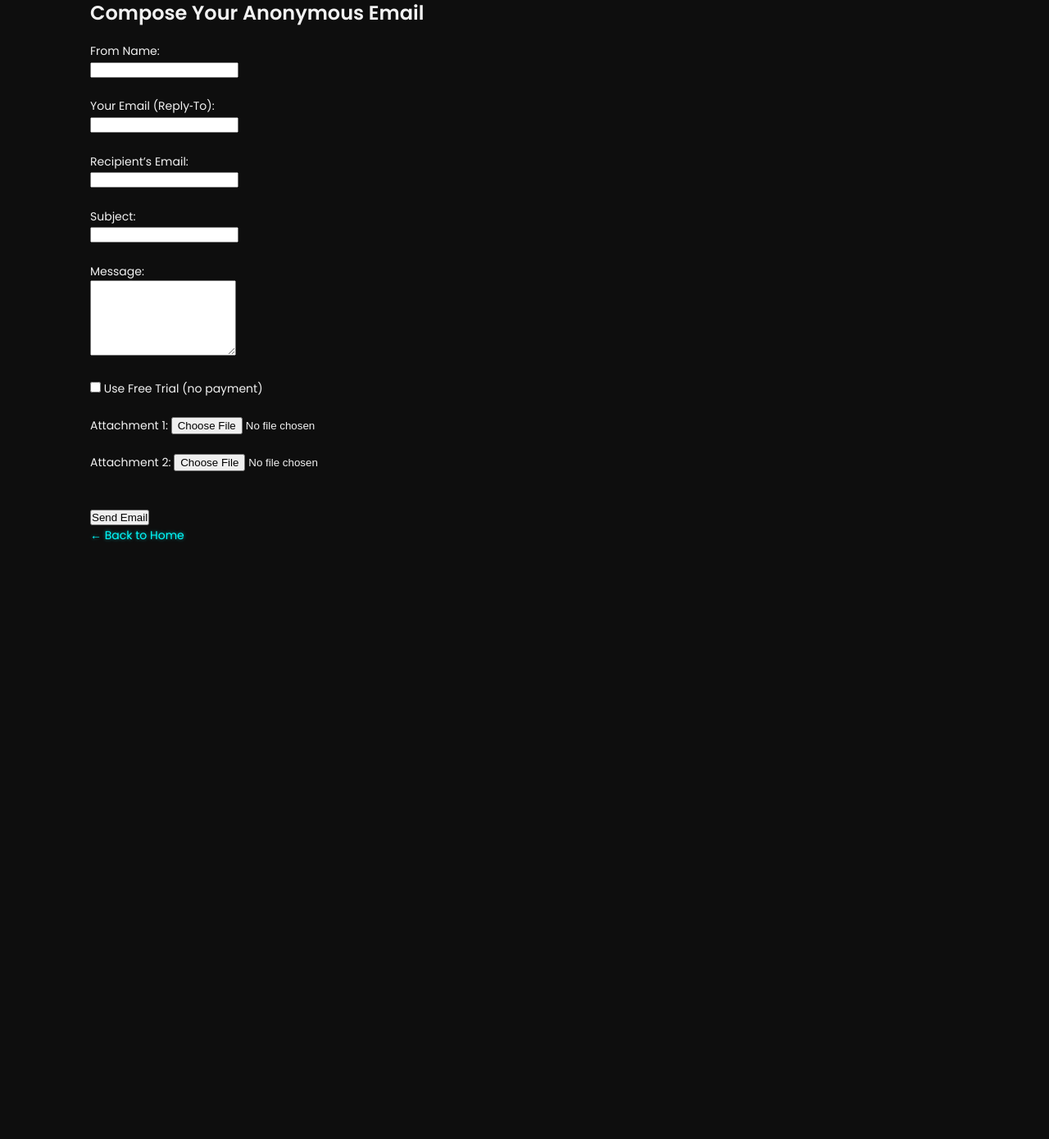
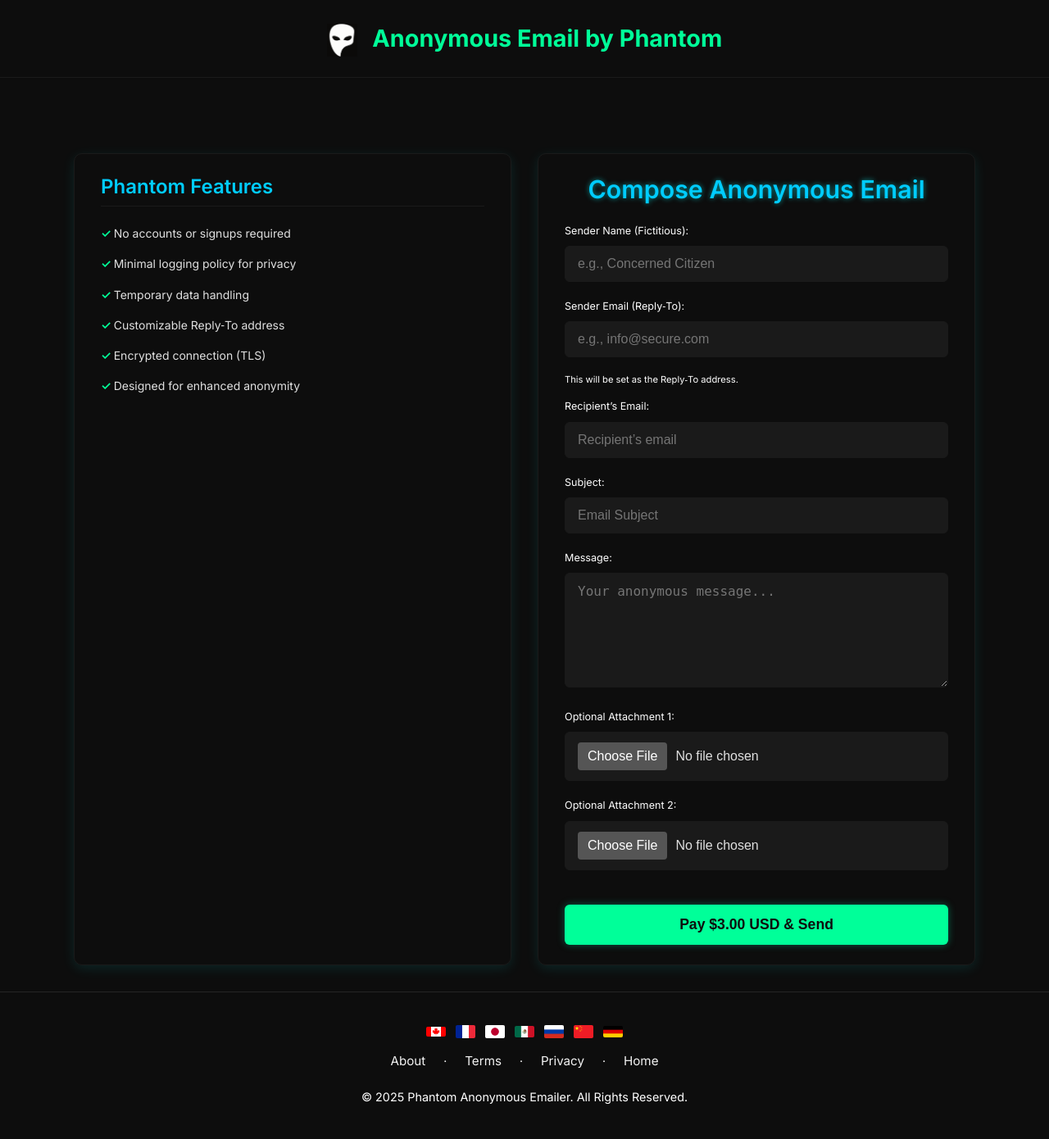
Before and after one commit to Nutsy7976/phantom-email, a Flask app: page /mailer in a window 1280 px wide. Shown: the whole page at 82% size. Before the commit the page ends 660 px from the top, so only its background shows below. Run offline with Flask 3, Linux system fonts and the light colour scheme; some libraries are stand-ins or nearby versions.

Commit message:
Revamp mailer.html to match design and palette

```diff
--- a/templates/mailer.html
+++ b/templates/mailer.html
@@ -1,22 +1,237 @@
 <!DOCTYPE html>
 <html lang="en">
 <head>
-  <meta charset="UTF-8">
-  <meta name="viewport" content="width=device-width, initial-scale=1">
-  <title>Send Anonymous Email</title>
-  <link rel="stylesheet" href="/static/css/style.css">
-  <script src="https://challenges.cloudflare.com/turnstile/v0/api.js" async defer></script>
+  <meta charset="UTF-8"/>
+  <meta name="viewport" content="width=device-width, initial-scale=1.0"/>
+  <title>Compose Anonymous Email - Phantom</title>
+
+  <!-- Your global stylesheet -->
+  <link rel="stylesheet" href="{{ url_for('static', filename='css/style.css') }}">
+  <link href="https://fonts.googleapis.com/css2?family=Inter:wght@400;600;700&display=swap" rel="stylesheet">
+
+  <style>
+    :root {
+      /* Color Palette */
+      --bg-main:        #0d0d0d; /* charcoal black */
+      --accent-green:   #00ff99; /* electric green */
+      --accent-blue:    #00ccff; /* muted neon blue */
+      --text-main:      #e0e0e0; /* light gray */
+      --border-gray:    #1a1a1a; /* dark gray subtle */
+
+      /* Derived */
+      --header-footer-bg: var(--bg-main);
+      --panel-bg:         var(--bg-main);
+      --field-bg:         #1a1a1a;
+      --field-border:     var(--border-gray);
+      --muted-text:       #ffffff;
+      --focus-ring-color: var(--accent-blue);
+      --hover-green:      #00cc88;
+    }
+
+    body {
+      margin: 0;
+      background-color: var(--bg-main);
+      color: var(--text-main);
+      font-family: 'Inter', system-ui, sans-serif;
+    }
+
+    header {
+      background-color: var(--header-footer-bg);
+      color: var(--accent-green);
+      text-align: center;
+      padding: 1.5rem 1rem;
+      font-size: 1.8rem;
+      font-weight: 700;
+      border-bottom: 1px solid var(--field-border);
+    }
+
+    header img {
+      height: 40px;
+      vertical-align: middle;
+      margin-right: 12px;
+    }
+
+    .container {
+      width: 90%;
+      max-width: 1100px;
+      margin: 2rem auto;
+    }
+
+    .main-section {
+      display: flex;
+      gap: 2rem;
+      flex-wrap: wrap;
+    }
+
+    .left-box, .form-box {
+      flex: 1;
+      min-width: 300px;
+      background-color: var(--panel-bg);
+      padding: 1.5rem 2rem;
+      border-radius: 10px;
+      border: 1px solid var(--field-border);
+      box-shadow: 0 4px 15px rgba(0, 255, 255, 0.1);
+    }
+
+    .left-box h2 {
+      margin-top: 0;
+      color: var(--accent-blue);
+      font-size: 1.5rem;
+      border-bottom: 1px solid var(--field-border);
+      padding-bottom: 0.5rem;
+      margin-bottom: 1.25rem;
+    }
+
+    .left-box ul {
+      list-style: none;
+      padding-left: 0;
+      line-height: 1.8;
+    }
+
+    .left-box li {
+      margin-bottom: 0.75rem;
+    }
+
+    .left-box li::before {
+      content: "✓ ";
+      color: var(--accent-green);
+      font-weight: bold;
+    }
+
+    .form-heading {
+      text-align: center;
+      color: var(--accent-blue);
+      font-size: 1.9rem;
+      font-weight: 600;
+      margin-bottom: 1.25rem;
+      text-shadow: 0 0 6px #00ffff88;
+    }
+
+    .form-box label.field-label {
+      display: block;
+      margin-bottom: 0.5rem;
+      font-size: 0.9em;
+      color: var(--muted-text);
+    }
+
+    .form-box input[type="text"],
+    .form-box input[type="email"],
+    .form-box textarea,
+    .form-box input[type="file"] {
+      width: 100%;
+      padding: 12px 15px;
+      margin-bottom: 1.25rem;
+      border: 1px solid var(--field-border);
+      border-radius: 6px;
+      background-color: var(--field-bg);
+      color: var(--text-main);
+      box-sizing: border-box;
+      font-size: 1rem;
+      transition: border-color 0.2s ease, box-shadow 0.2s ease;
+    }
+
+    .form-box input:focus,
+    .form-box textarea:focus {
+      outline: none;
+      border-color: var(--accent-blue);
+      box-shadow: 0 0 8px var(--focus-ring-color);
+    }
+
+    .form-box textarea {
+      resize: vertical;
+    }
+
+    .form-box input[type="file"]::file-selector-button {
+      background-color: #555;
+      color: #fff;
+      border: none;
+      padding: 8px 12px;
+      border-radius: 4px;
+      cursor: pointer;
+      margin-right: 10px;
+    }
+
+    .form-box button[type="submit"] {
+      width: 100%;
+      padding: 14px;
+      background-color: var(--accent-green);
+      color: var(--bg-main);
+      border: none;
+      border-radius: 6px;
+      font-size: 1.1rem;
+      font-weight: bold;
+      cursor: pointer;
+      box-shadow: 0 0 10px rgba(0,204,153,0.4);
+      transition: background-color 0.2s ease, transform 0.1s ease;
+    }
+
+    .form-box button[type="submit"]:hover {
+      background-color: var(--hover-green);
+      transform: translateY(-2px);
+    }
+
+    .form-box button[type="submit"]:active {
+      transform: translateY(0);
+    }
+
+    .flash-messages {
+      list-style: none;
+      padding: 0;
+      margin-bottom: 1rem;
+    }
+
+    .flash-messages li {
+      padding: 0.8rem 1.2rem;
+      margin-bottom: 0.5rem;
+      border-radius: 6px;
+      font-weight: 500;
+    }
+
+    .flash-messages .error {
+      background-color: rgba(255, 0, 0, 0.2);
+      border: 1px solid #ff3333;
+      color: #ff3333;
+    }
+
+    .flash-messages .success {
+      background-color: rgba(0, 204, 153, 0.2);
+      border: 1px solid var(--accent-green);
+      color: var(--accent-green);
+    }
+
+    @media (max-width: 850px) {
+      .main-section { flex-direction: column; }
+    }
+  </style>
 </head>
 <body>
-  <div class="page-container">
-    <h1>Compose Your Anonymous Email</h1>
 
-    <!-- Flash messages -->
+  <header>
+    <img src="{{ url_for('static', filename='images/phantom_logo.png') }}" alt="Phantom Mask Logo">
+    Anonymous Email by Phantom
+  </header>
+
+  <section class="main-section container">
+    <div class="left-box">
+      <h2>Phantom Features</h2>
+      <ul>
+        <li>No accounts or signups required</li>
+        <li>Minimal logging policy for privacy</li>
+        <li>Temporary data handling</li>
+        <li>Customizable Reply‑To address</li>
+        <li>Encrypted connection (TLS)</li>
+        <li>Designed for enhanced anonymity</li>
+      </ul>
+    </div>
+
+    <div class="form-box">
+      <h1 class="form-heading">Compose Anonymous Email</h1>
+
       {% with messages = get_flashed_messages(with_categories=true) %}
         {% if messages %}
-        <ul class="flashes">
-          {% for category, msg in messages %}
-            <li class="{{ category }}">{{ msg }}</li>
+          <ul class="flash-messages">
+            {% for category, message in messages %}
+              <li class="{{ category }}">{{ message }}</li>
             {% endfor %}
           </ul>
         {% endif %}
@@ -24,39 +239,41 @@
 
       <form action="{{ url_for('start_payment') }}" method="post" enctype="multipart/form-data">
 
-      <label for="from_name">From Name:</label><br>
-      <input id="from_name" type="text" name="from_name" required><br><br>
+        <label for="from_name" class="field-label">Sender Name (Fictitious):</label>
+        <input id="from_name" name="from_name" type="text" placeholder="e.g., Concerned Citizen" required>
 
-      <label for="from_email">Your Email (Reply‑To):</label><br>
-      <input id="from_email" type="email" name="from_email" required><br><br>
+        <label for="from_email" class="field-label">Sender Email (Reply‑To):</label>
+        <input id="from_email" name="from_email" type="email" placeholder="e.g., info@secure.com" required>
+        <small style="color: var(--muted-text); font-size:0.8em; display:block; margin-bottom:1rem;">
+          This will be set as the Reply‑To address.
+        </small>
 
-      <label for="to_email">Recipient’s Email:</label><br>
-      <input id="to_email" type="email" name="to_email" required><br><br>
+        <label for="to_email" class="field-label">Recipient’s Email:</label>
+        <input id="to_email" name="to_email" type="email" placeholder="Recipient’s email" required>
 
-      <label for="subject">Subject:</label><br>
-      <input id="subject" type="text" name="subject" required><br><br>
+        <label for="subject" class="field-label">Subject:</label>
+        <input id="subject" name="subject" type="text" placeholder="Email Subject" required>
 
-      <label for="message">Message:</label><br>
-      <textarea id="message" name="message" rows="6" required></textarea><br><br>
+        <label for="message" class="field-label">Message:</label>
+        <textarea id="message" name="message" rows="6" placeholder="Your anonymous message..." required></textarea>
 
-      <label>
-        <input type="checkbox" name="free_trial">
-        Use Free Trial (no payment)
-      </label><br><br>
+        <label for="file1" class="field-label">Optional Attachment 1:</label>
+        <input id="file1" name="file1" type="file">
 
-      <label for="file1">Attachment 1:</label>
-      <input id="file1" type="file" name="file1"><br><br>
+        <label for="file2" class="field-label">Optional Attachment 2:</label>
+        <input id="file2" name="file2" type="file">
 
-      <label for="file2">Attachment 2:</label>
-      <input id="file2" type="file" name="file2"><br><br>
-
-      <!-- Turnstile CAPTCHA -->
+        <!-- CAPTCHA Widget -->
         <div class="cf-turnstile" data-sitekey="{{ turnstile_sitekey }}"></div><br>
 
-      <button type="submit">Send Email</button>
+        <button type="submit">
+          <span>Pay $3.00 USD &amp; Send</span>
+        </button>
       </form>
+    </div>
+  </section>
 
-    <p><a href="{{ url_for('index') }}">← Back to Home</a></p>
-  </div>
+  {% include 'footer.html' %}
+
 </body>
 </html>
```
Lines whose indentation alone changed are shown as unchanged.
